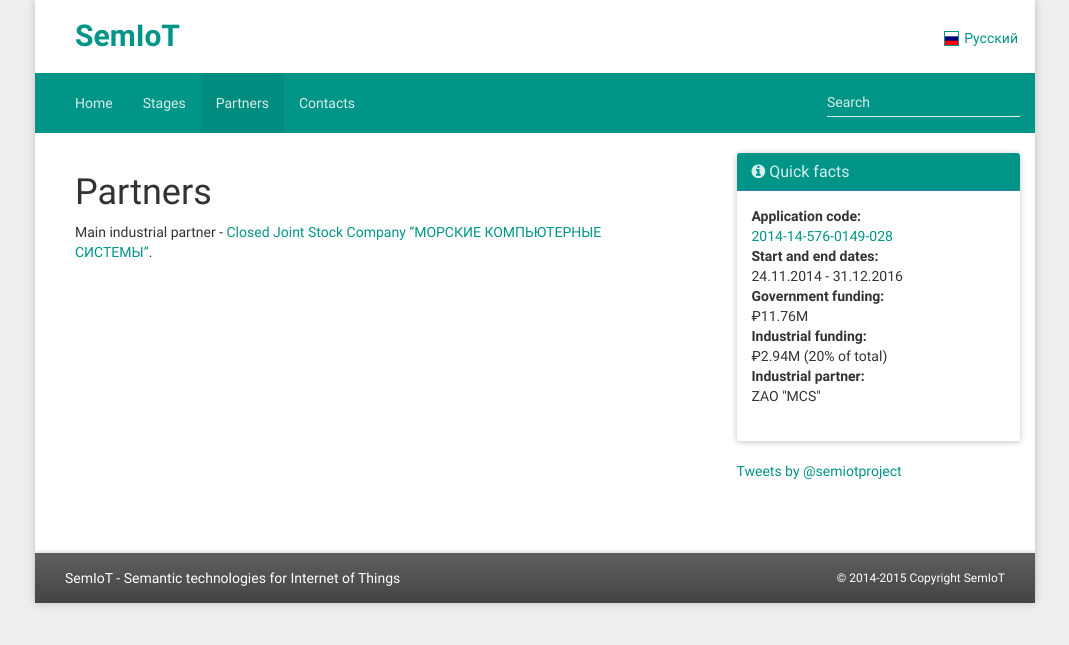
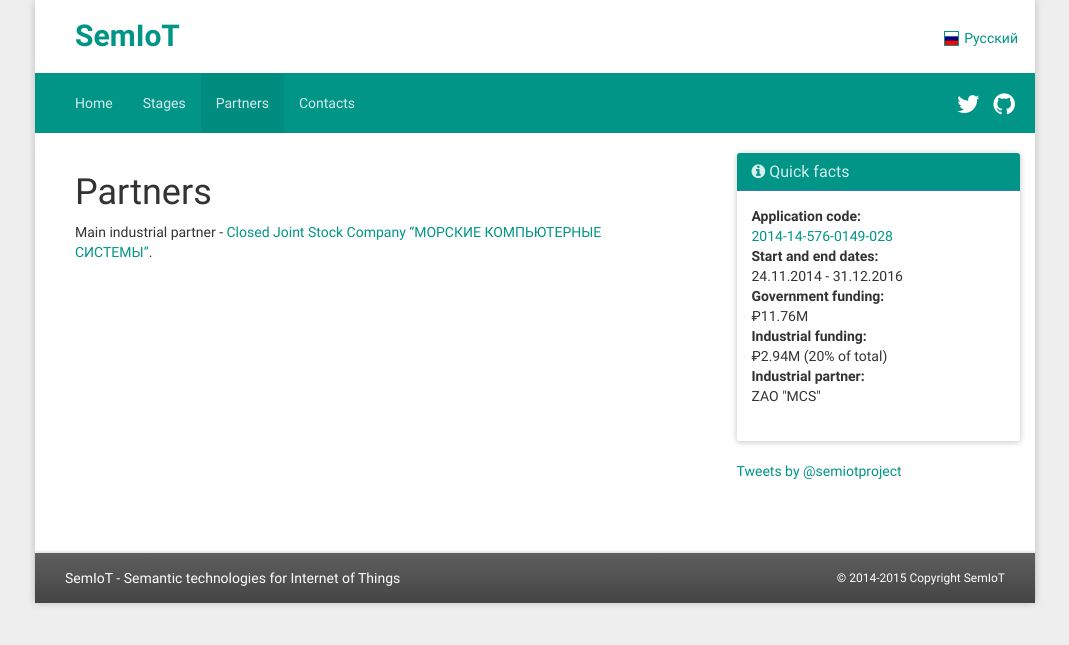
Before and after one commit to semiotproject/semiotproject.github.io, a Jekyll site: the page built from en/partners.md, in a window 1280 px wide. Shown: the top 645 px of the page, without its empty margins (105-1174 px from the left). Built offline with Jekyll 4.4.1, drawn with Linux system fonts in a browser that asks for light colours; nearby versions of some CDN libraries; comment, search, counter and statistics services are not loaded.

Commit message:
Added social links

```diff
--- a/_includes/header.html
+++ b/_includes/header.html
@@ -45,7 +45,12 @@
 					{% endfor %}
 				</ul>
 				<form class="navbar-form navbar-right">
-					<input type="text" class="form-control col-lg-8" placeholder="{{ site.data.locales[locale].search_message }}">
+					<a href="https://twitter.com/semiotproject" class="btn btn-social-icon">
+						<i class="fa fa-twitter"></i>
+					</a>
+					<a href="https://github.com/semiotproject/" class="btn btn-social-icon">
+						<i class="fa fa-github"></i>
+					</a>
 				</form>
 			</div>
 		</div>
--- a/css/main.css
+++ b/css/main.css
@@ -42,6 +42,29 @@ ul {
 
 .bold {
 	font-weight: bold;
+}
+
+.btn-social-icon {
+	border-color: rgba(0,0,0,0.2);
+	color: white;
+	cursor: pointer;
+	display: inline-block;
+	font-family: FontAwesome;
+	font-size: 25px;
+	height: auto;
+	line-height: initial;
+	text-align: center;
+	white-space: nowrap;
+	box-sizing: border-box;
+	padding: 5px;
+	margin: 0;
+}
+.btn-social-icon:hover i.fa-twitter {
+	color: #4099FF;
+}
+
+.btn-social-icon i.fa {
+	transition: color 0.28s cubic-bezier(0.4, 0, 0.2, 1);
 }
 
 #main-wrapper {
@@ -100,6 +123,13 @@ ul {
 
 .navbar {
 	padding-left: 10px;
+}
+.navbar .navbar-form {
+	margin: 0;
+	height: 60px;
+	display: block;
+	line-height: 60px;
+	padding: 0;
 }
 
 .site-footer {
```
Also changed, not shown: README.md.
